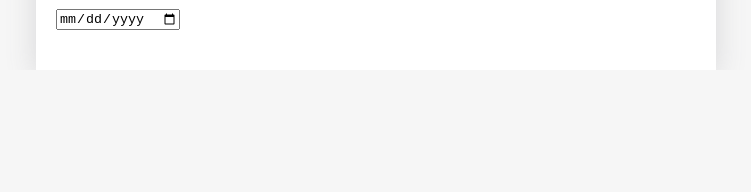
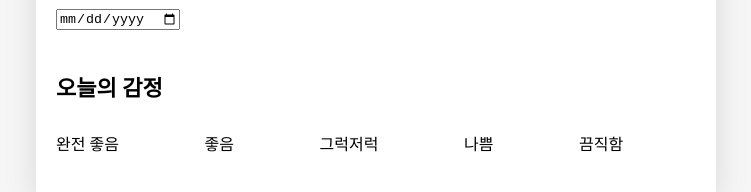
Before and after one commit to parksaneon/diary-emo, a React (Create React App) app: page /new in a window 1280 px wide. Shown: the part 1689-1881 px from the top of the page, without its empty margins (264-1015 px from the left). Before the commit the page ends 1759 px from the top, so only its background shows below. Built offline with nearby package versions, Linux system fonts and the light colour scheme.

Commit message:
feat : DiaryEditor add Emotion Array

```diff
--- a/src/App.css
+++ b/src/App.css
@@ -38,11 +38,7 @@ body {
   border: none;
   border-radius: 5px;
 
-  padding-top: 10px;
-  padding-bottom: 10px;
-  padding-left: 20px;
-  padding-right: 20px;
-
+  padding: 10px 20px;
   font-size: 18px;
 
   white-space: nowrap;
@@ -123,10 +119,7 @@ header button {
   border-radius: 5px;
   background-color: #ececec;
 
-  padding-top: 10px;
-  padding-bottom: 10px;
-  padding-left: 20px;
-  padding-right: 20px;
+  padding: 10px 20px;
 
   cursor: pointer;
   font-family: 'Nanum Pen Script';
@@ -213,10 +206,7 @@ header button {
   border-radius: 5px;
   background-color: #ececec;
 
-  padding-top: 10px;
-  padding-bottom: 10px;
-  padding-left: 20px;
-  padding-right: 20px;
+  padding: 10px 20px;
 
   cursor: pointer;
   font-family: 'Nanum Pen Script';
--- a/src/components/DiaryEditor.js
+++ b/src/components/DiaryEditor.js
@@ -3,6 +3,14 @@ import { useNavigate } from 'react-router-dom';
 
 import MyHeader from './MyHeader';
 import MyButton from './MyButton';
+
+const emotionList = [
+  { emotion_id: 1, emotion_img: `${process.env.PUBLIC_URL}/assets/emotion1.png`, emotion_descript: '완전 좋음' },
+  { emotion_id: 2, emotion_img: `${process.env.PUBLIC_URL}/assets/emotion2.png`, emotion_descript: '좋음' },
+  { emotion_id: 3, emotion_img: `${process.env.PUBLIC_URL}/assets/emotion3.png`, emotion_descript: '그럭저럭' },
+  { emotion_id: 4, emotion_img: `${process.env.PUBLIC_URL}/assets/emotion4.png`, emotion_descript: '나쁨' },
+  { emotion_id: 5, emotion_img: `${process.env.PUBLIC_URL}/assets/emotion5.png`, emotion_descript: '끔직함' }
+];
 
 const getStringDate = date => date.toISOString().slice(0, 10);
 
@@ -20,6 +28,14 @@ const DiaryEditor = () => {
             <input className='input-date' type='date' onChange={e => setDate(e.target.value)} />
           </div>
         </section>
+        <section>
+          <h4>오늘의 감정</h4>
+          <div className='input-box emotion_list_wrapper'>
+            {emotionList.map(({ emotion_id, emotion_img, emotion_descript }) => (
+              <div key={emotion_id}>{emotion_descript}</div>
+            ))}
+          </div>
+        </section>
       </div>
     </div>
   );
```
Also changed, not shown: src/components/EmotionItem.js (added).
